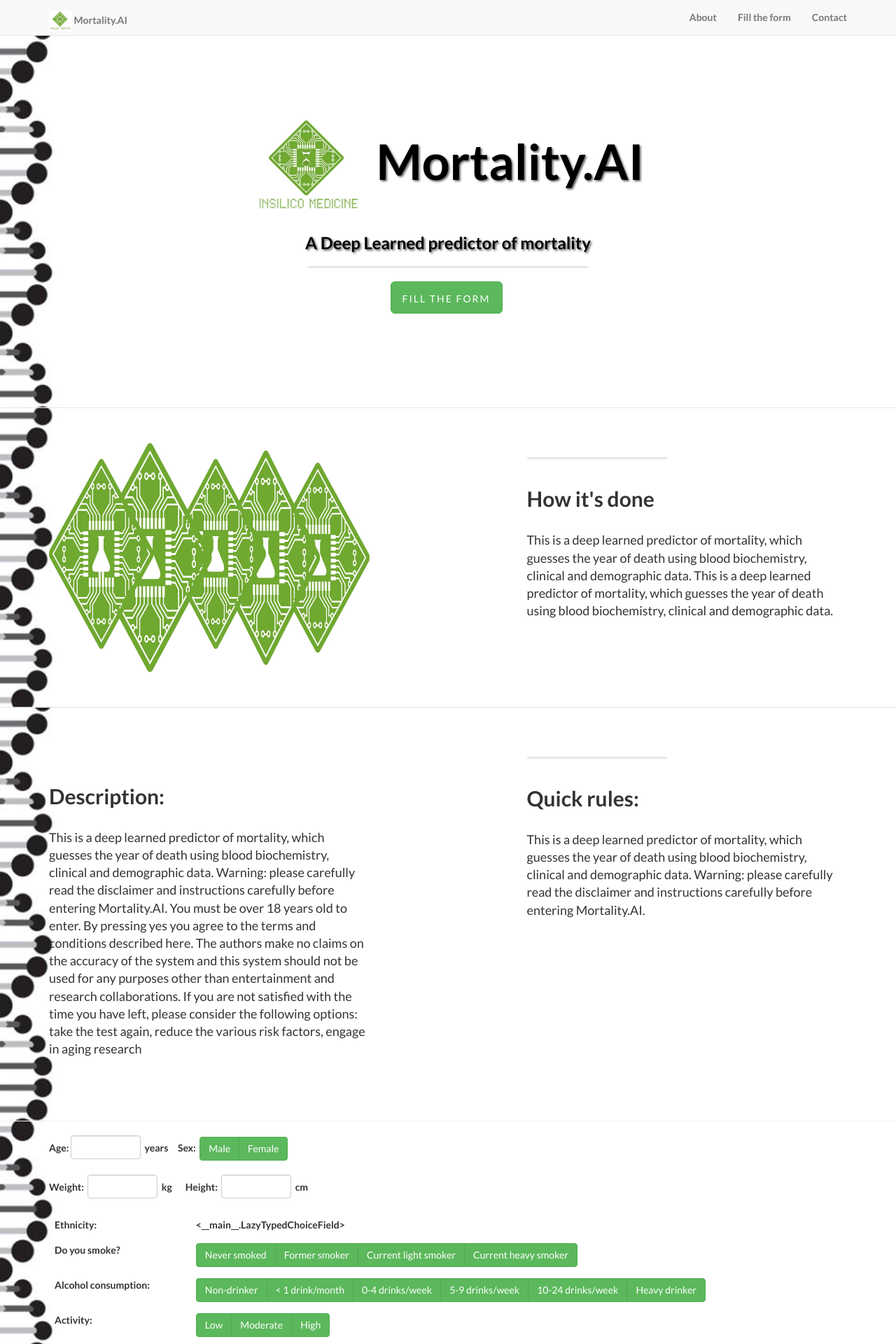
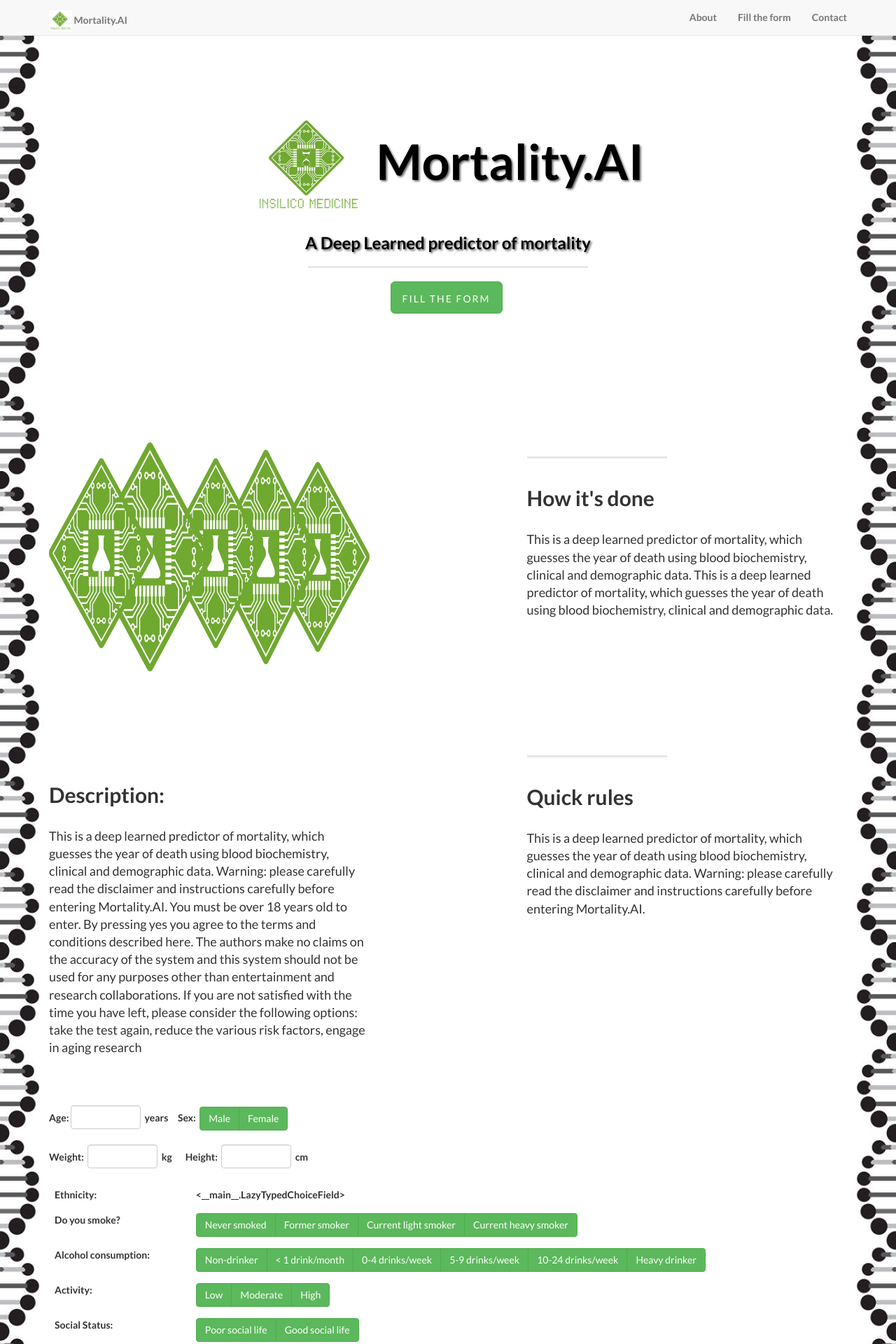
Before and after one commit to Mihkorz/mortality.ai, a Django app: page /form/ in a window 1280 px wide. Shown: the top 1920 px of the page at 70% size. Run offline with Django 3.2, Linux system fonts and the light colour scheme; data comes from the database, SQL or seed files in the repository; both versions use the stored data as it was after the commit; some libraries are stand-ins or nearby versions.

Commit message:
minor update

```diff
--- a/Mortality/settings.py
+++ b/Mortality/settings.py
@@ -31,7 +31,9 @@ INSTALLED_APPS = [
     'django.contrib.messages',
     'django.contrib.staticfiles',
 
+    'pagedown',
     'django_countries',
+
     'website'
 
 ]
--- a/Mortality/static/css/template.css
+++ b/Mortality/static/css/template.css
@@ -8,9 +8,14 @@ body,
 html {
     width: 100%;
     height: 100%;
-    background: url(../images/back_dna.png) repeat-y top left;
-    background-size: cover;
-    background-position: 0px 50px;
+    background-image: url(../images/back_dna1.png), url(../images/back_dna2.png);
+    /*background-size: cover;*/
+    background-repeat: repeat-y, repeat-y;
+    background-position: top left, top right;
+}
+
+body {
+
 }
 
 body,
@@ -115,8 +120,8 @@ h6 {
 
 .content-section-b {
     padding: 50px 0;
-    border-top: 1px solid #e7e7e7;
-    border-bottom: 1px solid #e7e7e7;
+    /*border-top: 1px solid #e7e7e7;
+    border-bottom: 1px solid #e7e7e7;*/
 }
 
 .section-heading {
--- a/Mortality/templates/website/input_form.html
+++ b/Mortality/templates/website/input_form.html
@@ -104,10 +104,9 @@
                 <div class="col-lg-5 col-lg-offset-1 col-sm-push-6  col-sm-6">
                     <hr class="section-heading-spacer">
                     <div class="clearfix"></div>
-                    <h2 class="section-heading">How it's done</h2>
+                    <h2 class="section-heading">{{how_its_done.header}}</h2>
                     <p class="lead">
-                    This is a deep learned predictor of mortality, which guesses the year of death using blood biochemistry, clinical and demographic data.
-                    This is a deep learned predictor of mortality, which guesses the year of death using blood biochemistry, clinical and demographic data.
+                      {{how_its_done.text}}
                     </p>
                 </div>
                 <div class="col-lg-5 col-sm-pull-6  col-sm-6">
@@ -128,31 +127,17 @@
                 <div class="col-lg-5 col-sm-6" >
                     <hr class="section-heading-spacer desciption">
                     <div class="clearfix"></div>
-                    <h2 class="section-heading">Description:</h2>
+                    <h2 class="section-heading">{{desc.header}}:</h2>
                     <p class="lead">
-                   This is a deep learned predictor of mortality, which guesses
-                    the year of death using blood biochemistry, clinical and
-                    demographic data. Warning: please carefully read the disclaimer
-                     and instructions carefully before entering Mortality.AI. You
-                      must be over 18 years old to enter. By pressing yes you agree
-                       to the terms and conditions described here. The authors make
-                        no claims on the accuracy of the system and this system should
-                         not be used for any purposes other than entertainment and
-                         research collaborations. If you are not satisfied with
-                         the time you have left, please consider the following
-                         options: take the test again, reduce the various risk
-                         factors, engage in aging research
-                         </p>
+                      {{desc.text}}
+                    </p>
                 </div>
                 <div class="col-lg-5 col-lg-offset-2 col-sm-6">
                     <hr class="section-heading-spacer">
                     <div class="clearfix"></div>
-                    <h2 class="section-heading">Quick rules:</h2>
+                    <h2 class="section-heading">{{rules.header}}</h2>
                     <p class="lead">
-                    This is a deep learned predictor of mortality, which guesses
-                    the year of death using blood biochemistry, clinical and
-                    demographic data. Warning: please carefully read the disclaimer
-                     and instructions carefully before entering Mortality.AI.
+                      {{rules.text}}
                     </p>
                 </div>
             </div>
@@ -165,7 +150,7 @@
 
 
 
-<hr/>
+
 <div class="container">
 
           <form action="" method="post" id='nnMortalityForm'>
@@ -270,7 +255,22 @@
           </div>
           </td>
           </tr>
+          <tr>
+          <td>
+          Social Status: &nbsp;&nbsp;
+          </td>
+          <td>
+          <div class="btn-group" data-toggle="buttons">
+            <label class="btn btn-success">
+              <input type="radio" name="social_status" id="social_status0" autocomplete="off" value='0'> Poor social life
+            </label>
+            <label class="btn btn-success">
+              <input type="radio" name="social_status" id="social_status1" autocomplete="off" value='1'> Good social life
+            </label>
 
+          </div>
+          </td>
+          </tr>
           </table>
 
 
@@ -319,8 +319,10 @@
 
          </div>
 </div> <!-- .container -->
+
+<br/><br/><br/><br/>
 <a  name="contact"></a>
-<hr/>
+
 
 <div class="container">
 
--- a/website/models.py
+++ b/website/models.py
@@ -70,3 +70,10 @@ class RunnedTest(models.Model):
     mental_health = models.IntegerField("Mental health", default=0, choices=MENTAL_TYPES, blank=True)
 
     expected_longevity = models.FloatField("Expected Longevity", default=0, blank=True)
+
+class Article(models.Model):
+    idx = models.CharField("Identificator", max_length=300, blank=False,
+                           help_text = "Used to place text in the required container on page. Don't change")
+    header = models.CharField("Header", max_length=300, blank=False,
+                           help_text = "Text header")
+    text = models.TextField(blank=False,)
--- a/website/views.py
+++ b/website/views.py
@@ -19,7 +19,7 @@ from django_countries.widgets import CountrySelectWidget
 from django_countries import countries
 
 from core.algorythm import ages_left
-from .models import RunnedTest
+from .models import RunnedTest, Article
 
 def get_client_ip(request):
     x_forwarded_for = request.META.get('HTTP_X_FORWARDED_FOR')
@@ -81,7 +81,7 @@ class IndexPage(TemplateView):
         context = super(IndexPage, self).get_context_data(**kwargs)
 
 
-        context['test'] = 'TEST VAR'
+        context['start_page_text'] = Article.objects.get(idx='start_page_text')
 
         return context
 
@@ -101,6 +101,9 @@ class InputForm(FormView):
     def get_context_data(self, **kwargs):
         context = super(InputForm, self).get_context_data(**kwargs)
 
+        context['how_its_done'] = Article.objects.get(idx='how_its_done')
+        context['rules'] = Article.objects.get(idx='rules')
+        context['desc'] = Article.objects.get(idx='desc')
 
         context['metric'] = self.metric
         context['document'] = 'input_document'
@@ -135,7 +138,7 @@ class InputForm(FormView):
         alcohol = int(self.request.POST.get('alcohol', 1))
         activity = int(self.request.POST.get('activity', 1))
 
-        social_status = True #2 b implemented later
+        social_status = int(self.request.POST.get('social_status', 1))
         mental = False #2 b implemented later
 
 
@@ -217,7 +220,7 @@ class InputForm(FormView):
             predicted_age = 0
             median_age = age
 
-            #raise
+            raise
 
 
 
```
Also changed, not shown: Mortality/templates/website/index.html (+4 -15 lines), website/admin.py (+16 -1 lines), Mortality/static/images/back_dna1.png (added), Mortality/static/images/back_dna2.png (added), db.sqlite3, website/migrations/0003_auto_20160817_1352.py (added), 2 other files.
